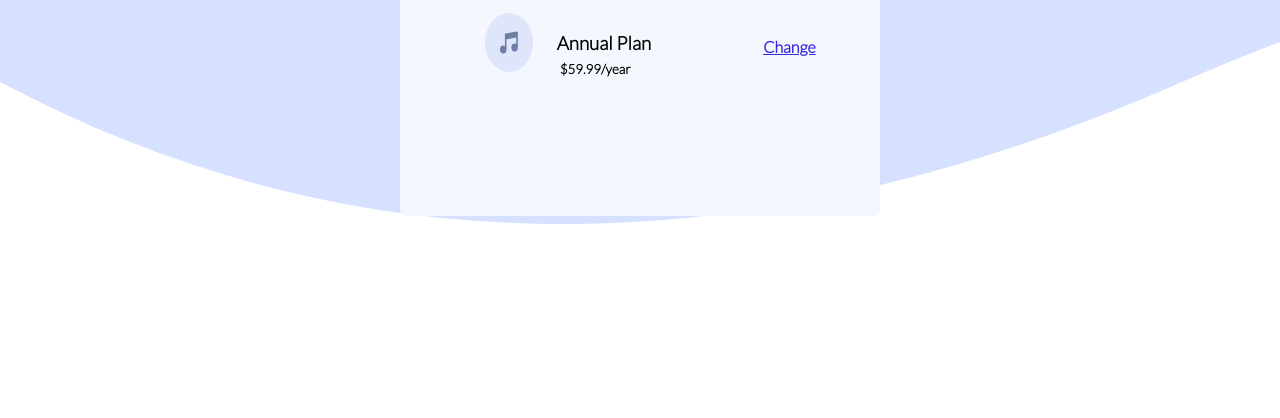
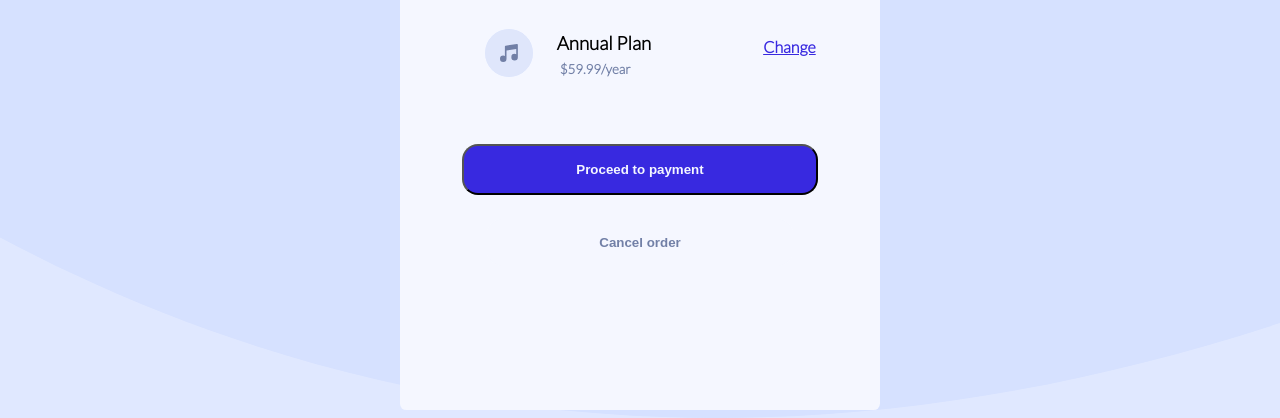
Before and after one commit to Ciosmo/challenge, a plain HTML site: page index.html in a window 1280 px wide. Shown: the part 489-907 px from the top of the page. Before the commit the page ends 800 px from the top, so only its background shows below. Drawn offline with Linux system fonts and the light colour scheme.

Commit message:
finishing design on Desktop

```diff
--- a/index.html
+++ b/index.html
@@ -19,7 +19,9 @@
           <h3 id="title-plan">Annual Plan</h3>
           <a href="#" class="change-link">Change</a>
           <small id="pos-year">$59.99/year</small>
-        </div>
+        </div> <!-- Close of annual plan div-->
+        <button class="w3-button" > Proceed to payment</button>
+        <button class="cancel-order">Cancel order</button>
       </div>
     </div> <!--Cierre de main div / Close of main div-->
   </main>
--- a/style.css
+++ b/style.css
@@ -12,7 +12,8 @@
     --clr-dark-blue:hsl(223, 47%, 23%);
     --clr-very-pale: hsl(225, 100%, 98%);
     --clr-desatured-blue:hsl(224, 23%, 55%);
-    background-image: url(assets/images/pattern-background-desktop.svg) ;
+    background-image: url(assets/images/pattern-background-desktop.svg)  ;
+    background-color: var(--clr-pale-blue);
     background-repeat: no-repeat;
     background-size: cover;
 
@@ -23,8 +24,10 @@ main{
     display: flex;
     justify-content: center;
     align-items: center;
+
 }
 .contenedor{
+
     vertical-align: top;
     display: inline-block;
     text-align: center;
@@ -75,9 +78,11 @@ main{
     position: relative;
     right:9rem;
     top: 3rem;
+    color: var(--clr-desatured-blue);
 }
 .annual-plan img{
-
+    margin-top: 1rem;
+    height: 3em;
     border-radius: 50%;
     background-color: var(--clr-pale-blue);
 }
@@ -87,3 +92,27 @@ main{
     left: 7rem;
     color: var(--clr-bright-blue);
 }
+
+.w3-button{
+
+    font-weight: var(--secondary-fw);
+    border-radius: 1rem;
+    padding: 1rem 7rem;
+    margin-top: 5em;
+    background-color: var(--clr-bright-blue);
+    color: var(--clr-very-pale);
+}
+/* Proceed to payment button class*/
+
+.cancel-order{
+   display: flex;
+   flex-direction: column;
+   margin: 0 auto;
+   margin-top: 1.5rem;
+   padding: 1rem 7rem;
+   border-radius: 1rem;
+   border-style: none;
+   font-weight: var(--secondary-fw);
+   background-color: var(--clr-very-pale);
+   color: var(--clr-desatured-blue);
+}
```
